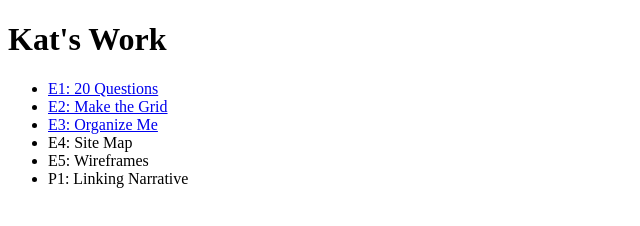
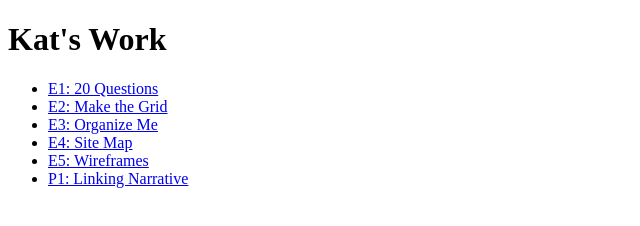
Before and after one commit to kcaldero1/avt415, a plain HTML site: page index.html in a window 1280 px wide. Shown: the whole page, without its empty margins (0-640 px from the left). Drawn offline with Linux system fonts and the light colour scheme.

Commit message:
homepage
9/17/2020

```diff
--- a/index.html
+++ b/index.html
@@ -10,9 +10,9 @@
       <li><a href="e1/index.html">E1: 20 Questions</a></li>
       <li><a href="e2/index.html">E2: Make the Grid</a></li>
       <li><a href="e3/index.html">E3: Organize Me</a></li>
-      <li>E4: Site Map</li>
-      <li>E5: Wireframes</li>
-      <li>P1: Linking Narrative</li>
+      <li><a href="e4/index.html">E4: Site Map</a></li>
+      <li><a href="e5/index.html">E5: Wireframes</a></li>
+      <li><a href="p1/index.html">P1: Linking Narrative</a></li>
     </ul>
   </body>
 </html>
```
